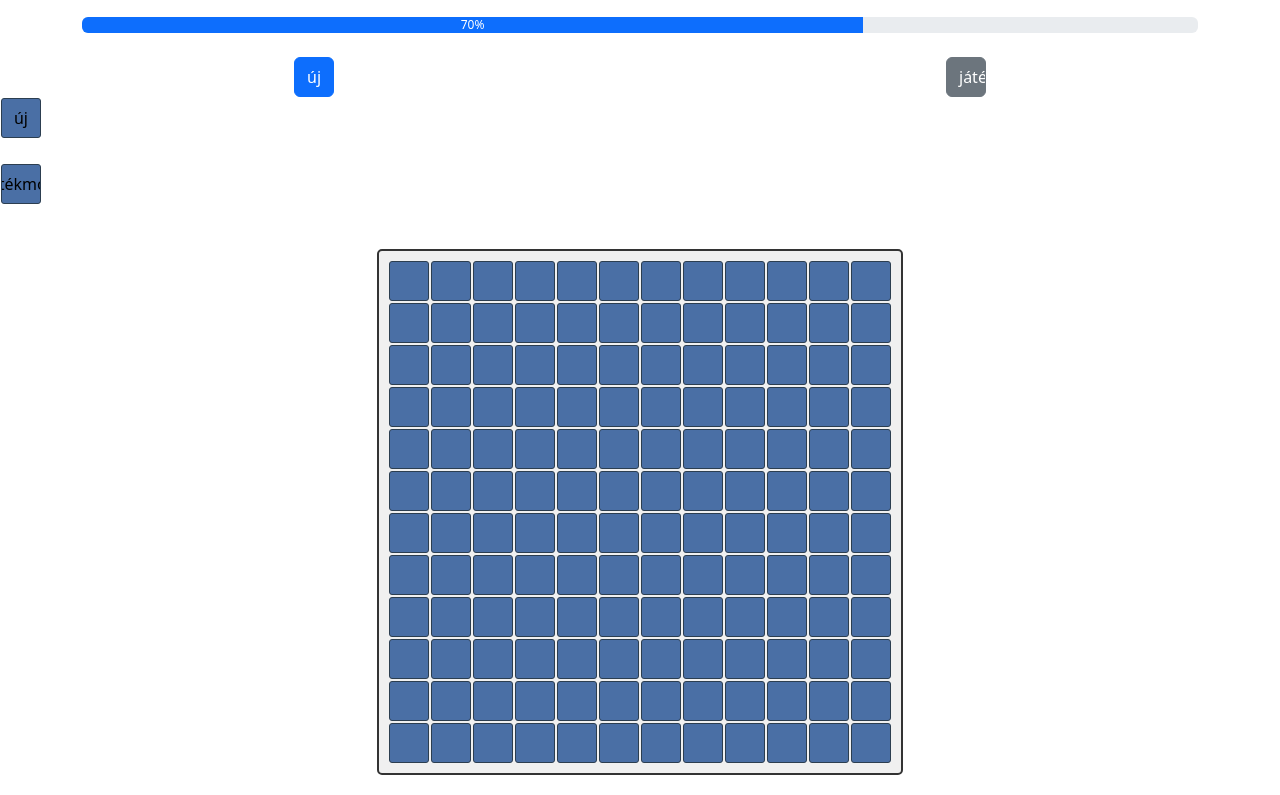
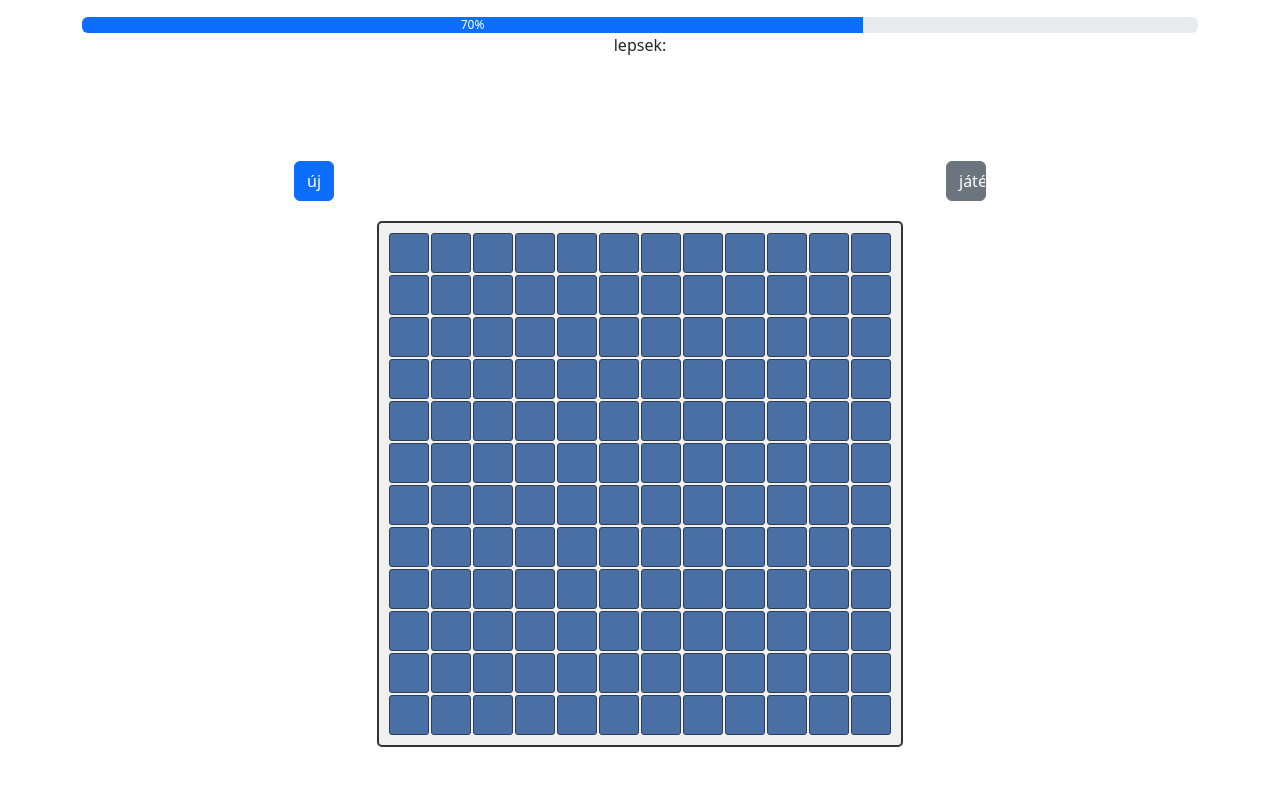
Before and after one commit to levipng/bootloader-bitfarag-verseny-2025-2, a plain HTML site: page index.html in a window 1280 px wide. Shown: the part 51-846 px from the top of the page. After the commit the page ends 818 px from the top, so only its background shows below. Drawn offline with Linux system fonts and the light colour scheme.

Commit message:
15:02;html:Gombelvileg jó

```diff
--- a/index.html
+++ b/index.html
@@ -26,6 +26,14 @@
             </div>
         </div>
     </div>
+    <div class="row">
+        <div class="col6  d-flex justify-content-center mb-4">
+            <p id="lepesek">lepsek:</p>
+        </div>
+        <div class="col6  d-flex justify-content-center mb-4">
+            <p id="hatrlepesek"></p>
+        </div>
+    </div>
     <div class="row mt-4">
         <div class="col-6 d-flex justify-content-center">
             <button id="uj" class="btn btn-primary">új</button>
@@ -34,16 +42,6 @@
             <button id="mod" class="btn btn-secondary">játékmód</button>
         </div>
     </div>
-    <table>
-        <tr>
-            <td class="col d-flex justify-content-center mb-4">
-                <button id="uj">új</button>
-            </td>
-            <td class="col d-flex justify-content-center mb-4">
-                <button id="mod">játékmód</button>
-            </td>
-        </tr>
-    </table>
 
     <div id="gombok"></div>
 </body>
```
